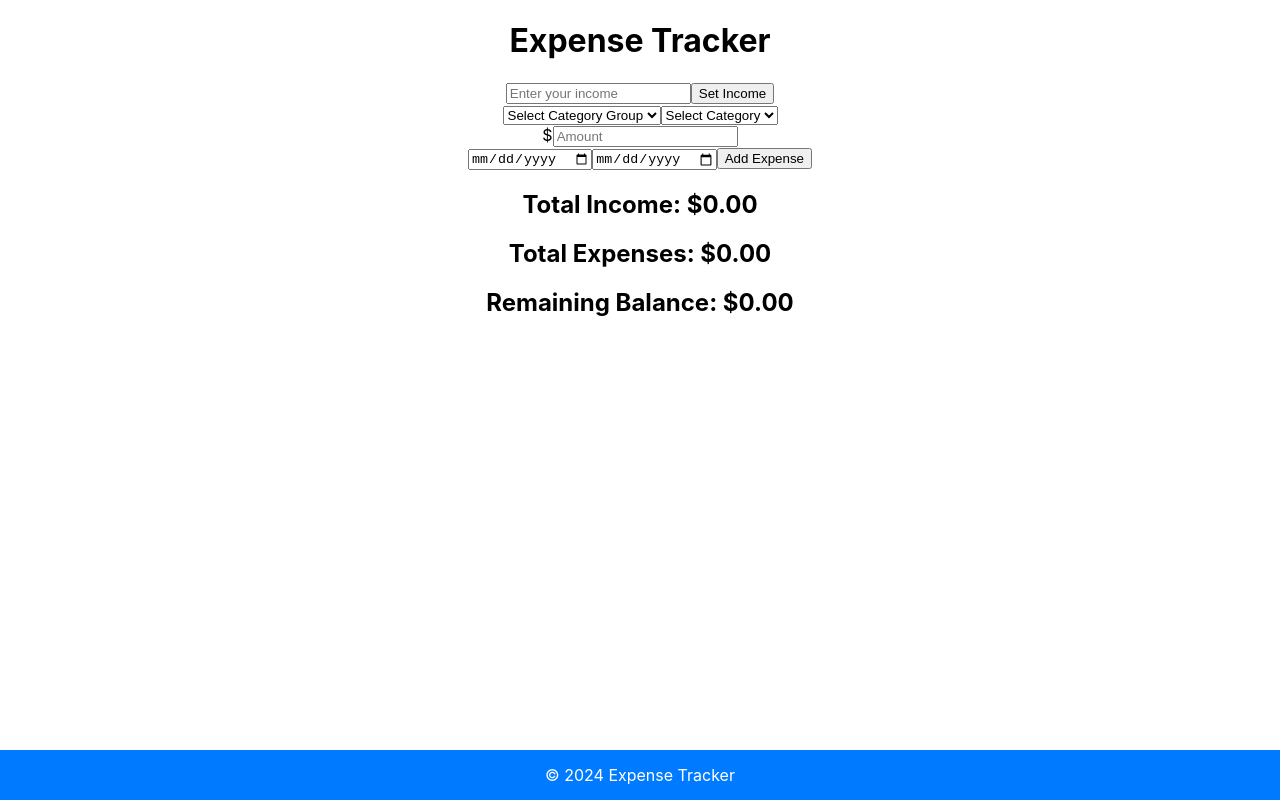
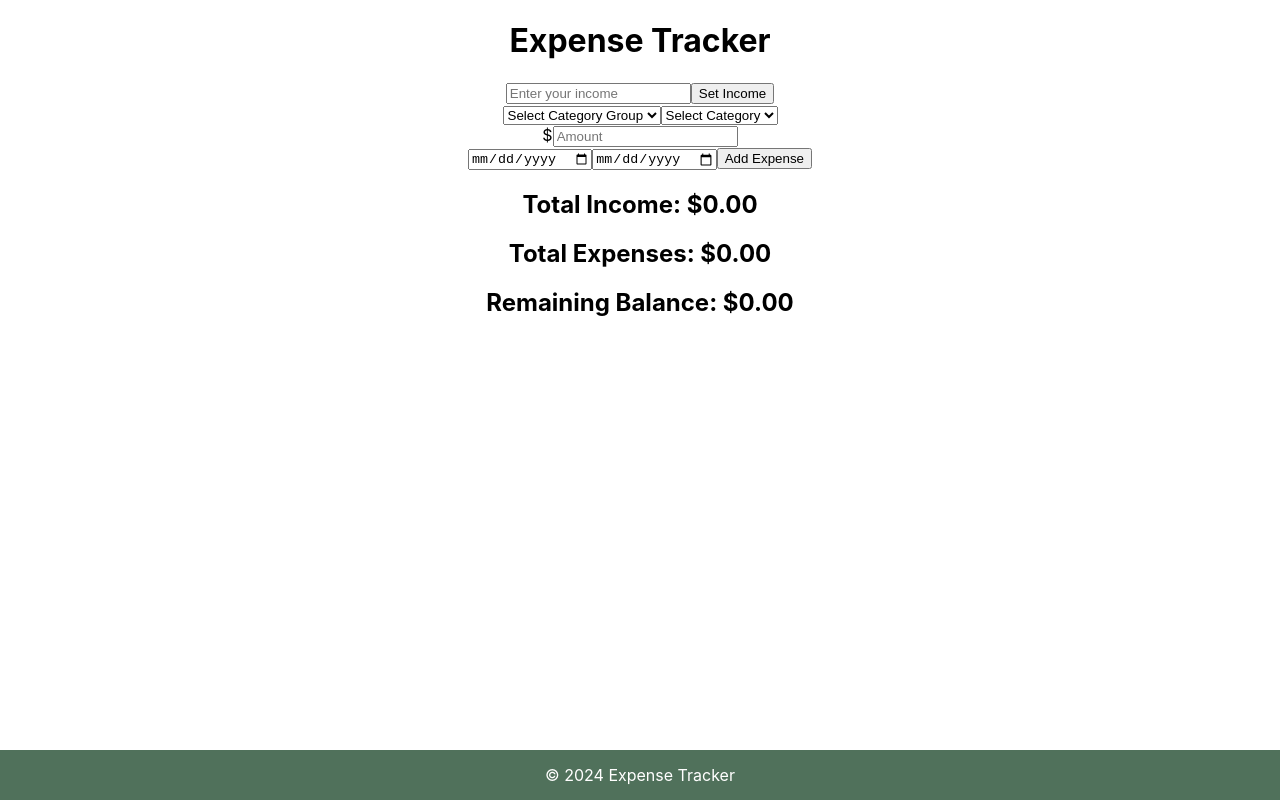
Before and after one commit to sahomelabs/exptest, a React (Create React App) app: page / in a window 1280 px wide. Built offline with nearby package versions, Linux system fonts and the light colour scheme.

Commit message:
footer css color change

```diff
--- a/src/Components/Footer/Footer.css
+++ b/src/Components/Footer/Footer.css
@@ -1,7 +1,7 @@
 /*Footer.css */
 
 footer {
-    background-color: #007bff;
+    background-color: #013111af;
     color: white;
     text-align: center;
     padding: 10px 0;
```
